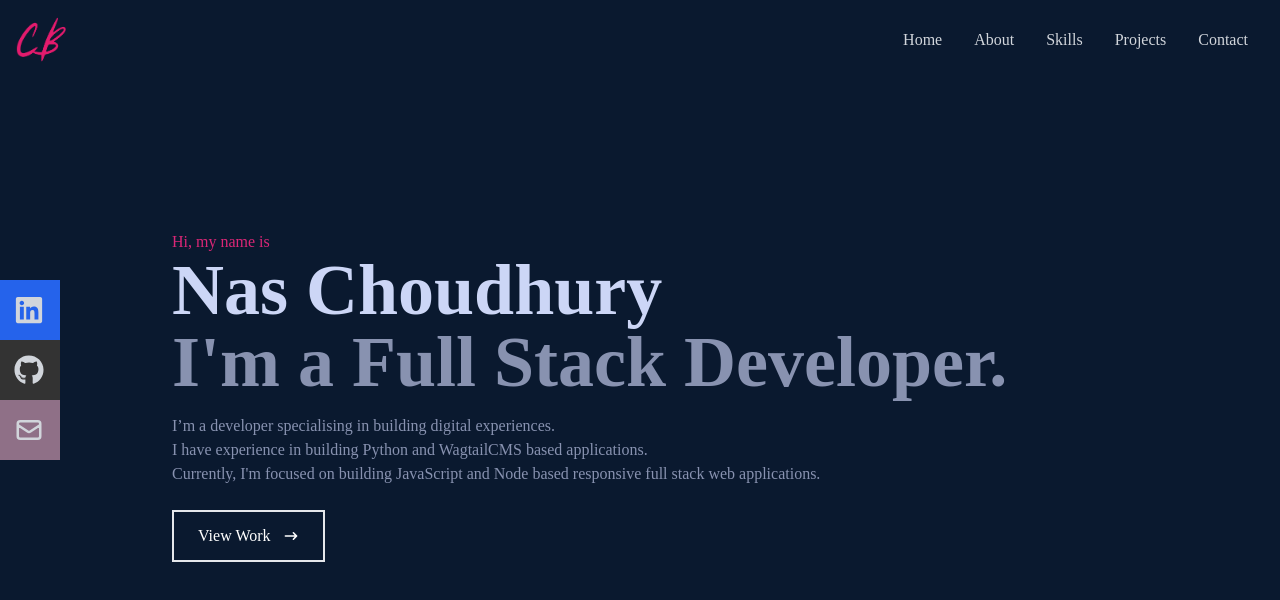
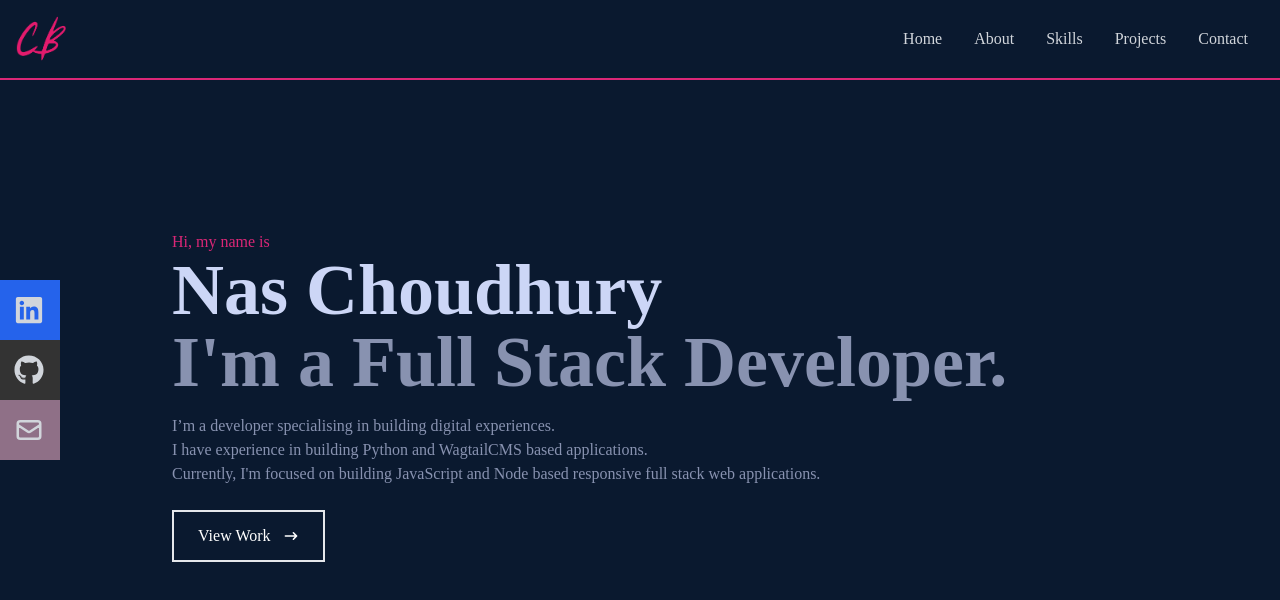
Before and after one commit to nascho/portfolio-react, a React (Create React App) app: page / in a window 1280 px wide. Shown: the top 600 px of the page. Built offline with nearby package versions, Linux system fonts and the light colour scheme.

Commit message:
added border bottom to menu

```diff
--- a/src/components/Navbar.jsx
+++ b/src/components/Navbar.jsx
@@ -11,7 +11,7 @@ const Navbar = () => {
     const handleClick = () => setNav(!nav);
 
     return (
-        <div className='fixed w-full h-[80px] flex justify-between items-center px-4 bg-[#0a192f] text-gray-300'>
+        <div className='fixed w-full h-[80px] flex justify-between items-center px-4 bg-[#0a192f] text-gray-300 border-b-2 border-pink-600'>
             <div className="">
                 <img src={Logo} alt="Logo" className='w-[50px]'/>
             </div>
```
